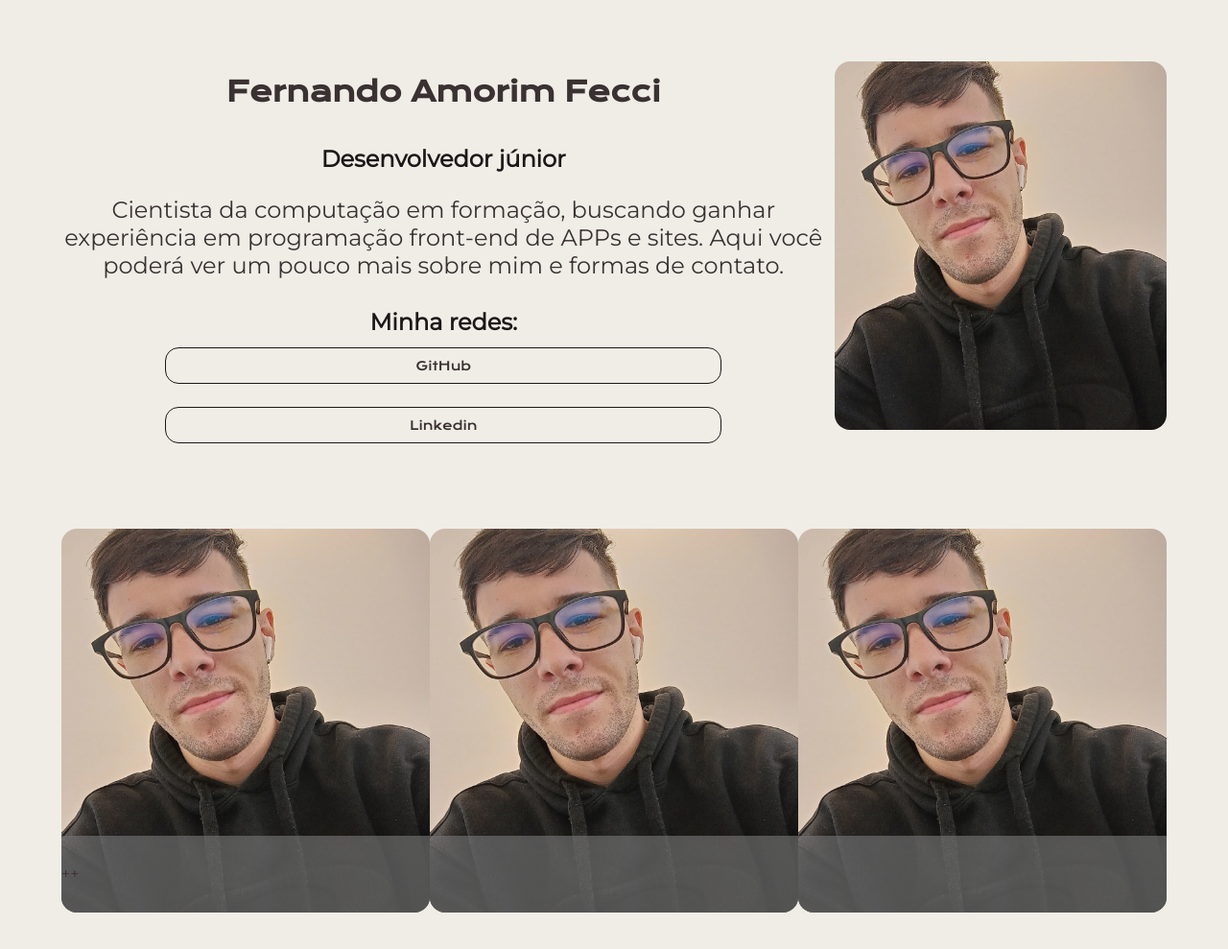
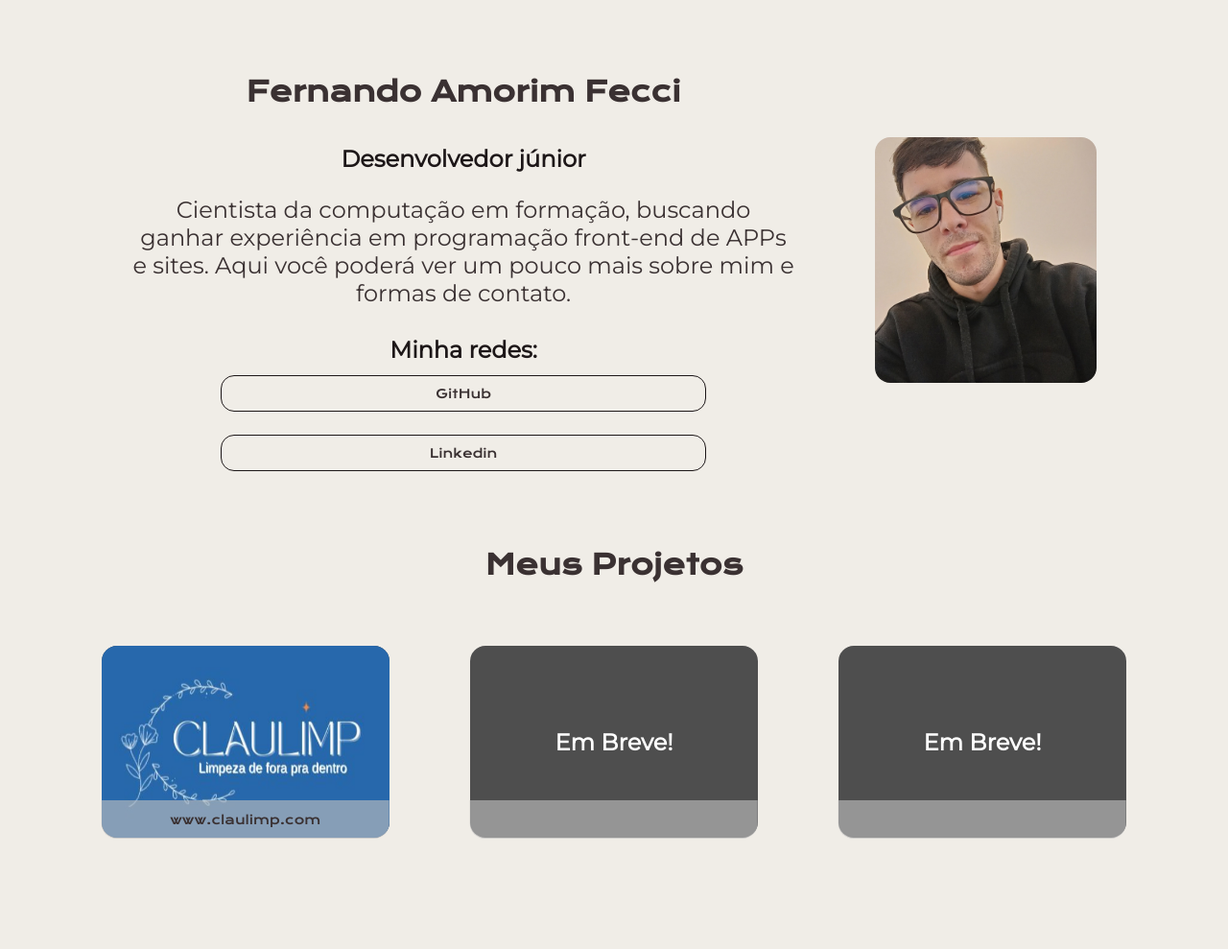
Before and after one commit to feerfecci/meu_curriculo, a PHP site: page / in a window 1280 px wide. Shown: the part 80-1069 px from the top of the page at 96% size. After the commit the page ends 954 px from the top, so only its background shows below. Run offline with PHP 8.4, Linux system fonts and the light colour scheme.

Commit message:
Add files via upload

```diff
--- a/components/home.php
+++ b/components/home.php
@@ -1,6 +1,6 @@
 <section class="column conteudo  aba-home">
-    <section class="row  " style="gap: 10px; align-items: center;">
-        <div style="justify-items: center;">
+    <section class="row  " style="gap: 10px; align-items: center;justify-content: space-evenly ;">
+        <div style="justify-items: center; width: 60%;" >
             <h1>
                 Fernando Amorim Fecci
             </h1>
@@ -12,10 +12,10 @@
                 você poderá ver um pouco mais sobre mim e formas de contato. </p>
             <section class="section-a">
                 <div class="subtitle">Minha redes:</div>
-                <a href="http://github.com/feerfecci">
+                <a class="button" href="http://github.com/feerfecci">
                     GitHub
                 </a>
-                <a href="https://www.linkedin.com/in/fernando-fecci-71a047193/">
+                <a class="button" href="https://www.linkedin.com/in/fernando-fecci-71a047193/">
                     Linkedin
                 </a>
             </section>
@@ -23,23 +23,36 @@
         </div>
         <img class="imagem-perfil" src="./assets/perfil.jpg" alt="">
     </section>
+    <h1>
+        Meus Projetos
+    </h1>
     <section class="row row-projeto">
+
         <div class="projeto">
-            <img class="imagem-perfil" src="./assets/perfil.jpg" alt="" style="width: 100%; height: 100%;">
+                <a href="https://www.claulimp.com/" target="_blank">
 
-            <div class="acessarprojeto">++
+                <img class="imagem-perfil" src="./assets/claulimp.png" alt="" style="width: 100%; height: 100%;">
+
+                <div class="acessarprojeto">www.claulimp.com
+                </div>
+            </a>
             </div>
-        </div>
         <div class="projeto">
-            <img class="imagem-perfil" src="./assets/perfil.jpg" alt="" style="width: 100%; height: 100%;">
+            <!-- <img class="imagem-perfil" src="./assets/perfil.jpg" alt="" style="width: 100%; height: 100%;"> -->
+             <h2 style="width: 100%; text-align: center;">
+                 Em Breve!
 
+             </h2>
             <div class="acessarprojeto">
             </div>
 
         </div>
         <div class="projeto">
-            <img class="imagem-perfil" src="./assets/perfil.jpg" alt="" style="width: 100%; height: 100%;">
+            <!-- <img class="imagem-perfil" src="./assets/perfil.jpg" alt="" style="width: 100%; height: 100%;"> -->
+            <h2 style="width: 100%; text-align: center;">
+                 Em Breve!
 
+             </h2>
             <div class="acessarprojeto">
 
             </div>
--- a/css/decoration.css
+++ b/css/decoration.css
@@ -5,7 +5,7 @@
     --cor-primaria: #f0ede7;
     --cor-secundaria: #3a3132;
     --cor-terciaria: #1d1718;
-    --color-hover: #272727;
+    --color-hover: #4e4e4e;
 
     --font-primaria: 'Krona One', sans-serif;
     --font-secundaria: 'Montserrat', sans-serif;
@@ -68,14 +68,14 @@ p {
 
 }
 
-a:hover {
-    background-color: #4e4e4e;
+.button:hover {
+    background-color:var( --color-hover);
     color: var(--cor-primaria);
 }
 
 
 
-a {
+.button {
     width: 70%;
     gap: 16px;
     font-size: var(--font-size-botao);
--- a/css/home.css
+++ b/css/home.css
@@ -1,6 +1,6 @@
 .imagem-perfil {
-    height: 30%;
-    width: 30%;
+    height: 20%;
+    width: 20%;
     border-radius: var(--borda-card);
     object-fit: unset;
 }
@@ -16,13 +16,48 @@
 }
 
 .projeto {
-    width: 500px;
-    height: 400px;
+    width: 300px;
+    height: 200px;
     position: relative;
     border-radius: var(--borda-card);
-    align-content: end;
+    background-color: var( --color-hover);
+    color: white;
+    /* align-content: end; */
     display: block;
     cursor: pointer;
+    object-fit: cover;
+    justify-content: center;
+    align-content: center;
+}
+.projeto a{
+    /* width: 70%; */
+    gap: 0px;
+    font-size: var(--font-size-botao);
+    padding: 0px;
+    margin: 0px;
+    justify-content: center;
+    text-align: center;
+    text-decoration: none;
+    font-family: var(--font-primaria);
+    color: var(--cor-secundaria);
+    border: none;
+    border-radius: 14px;
+
+}
+.projeto:hover{
+    width: 305px;
+    height: 205px;
+    /* width: 70%; */
+    gap:0px;
+    /* font-size: var(--font-size-botao); */
+    padding: 0px;
+    margin: 0px;
+    font-family: var(--font-primaria);
+    /* color: var(--cor-secundaria); */
+    border: none;
+    /* border-radius: 14px; */
+    box-shadow: 5px 10px #c6c6c6b5;
+
 }
 
 
@@ -31,13 +66,13 @@
     border-bottom-right-radius: var(--borda-card);
     width: 100%;
     height: 20%;
-    background-color: rgba(117, 117, 117, 0.632);
+    background-color: rgba(191, 191, 191, 0.632);
     justify-content: center;
     align-content: center;
     /* position: fixed; */
     position: absolute; /* Permite posicionar sobre o elemento pai (.projeto relative) */
-    top: 90%; /* Centraliza verticalmente */
+    top: 90.5%; /* Centraliza verticalmente */
     left: 50%; /* Centraliza horizontalmente */
-    transform: translate(-50%, -50%);  /* Ajusta o alinhamento para o centro */
+    transform: translate(-50.1%, -50%);  /* Ajusta o alinhamento para o centro */
     z-index: 10; /* Garante que fique acima da imagem */
 }
```
Also changed, not shown: assets/claulimp.png (added).
